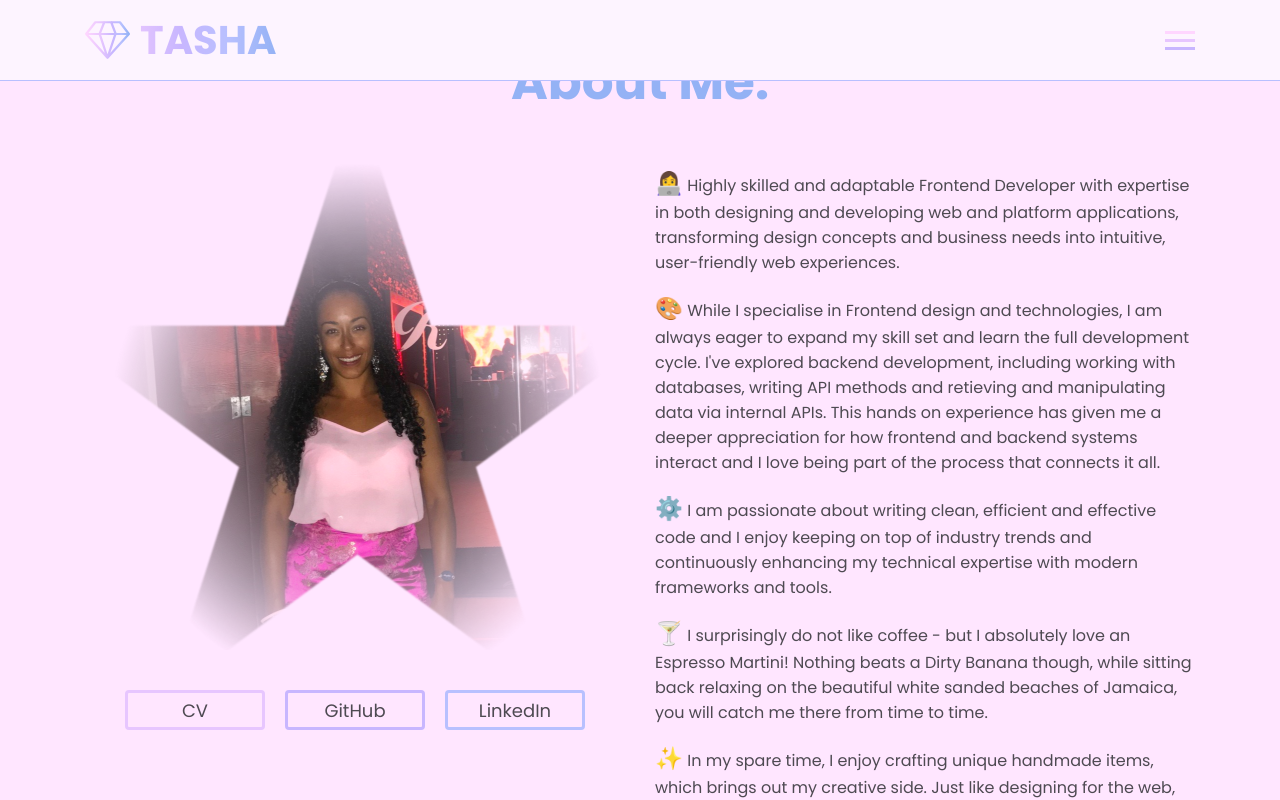
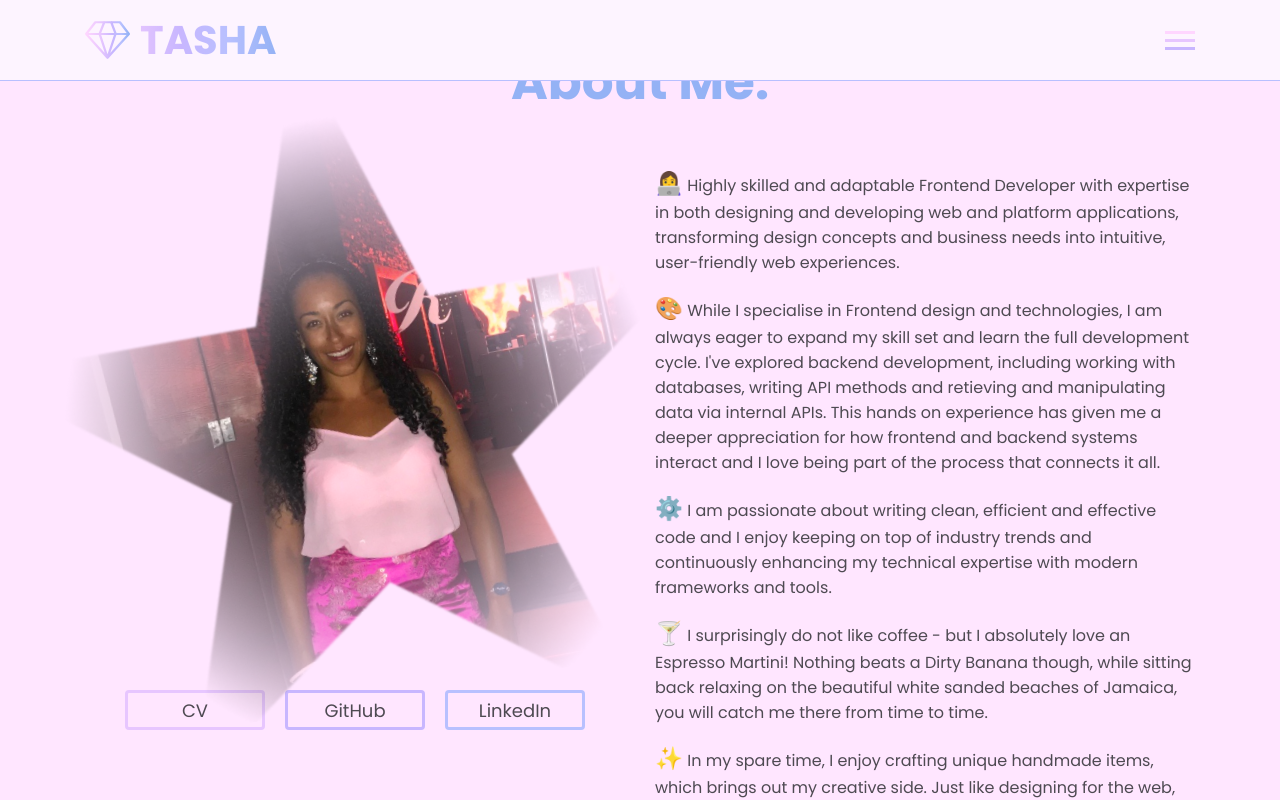
Before and after one commit to TashaRolland92/vite-react, a React (Vite) app: page / in a window 1280 px wide. In both pictures the pointer is over the picture 355 px from the left and 1266 px from the top of the page. Shown: the part 866-1666 px from the top of the page. Built offline with nearby package versions, Linux system fonts and the light colour scheme.

Commit message:
transform added to image on hover

```diff
--- a/src/styles/components/global/_about.scss
+++ b/src/styles/components/global/_about.scss
@@ -17,6 +17,12 @@
     &__image{
         width: 100%;
         max-width: 500px;
+		transform: scale(1) rotate(0deg);
+		transition: all .3s ease-in-out;
+
+		&:hover{
+			transform: scale(1.2) rotate(-10deg);
+		}
     }
 
 	&__emoji{
```
